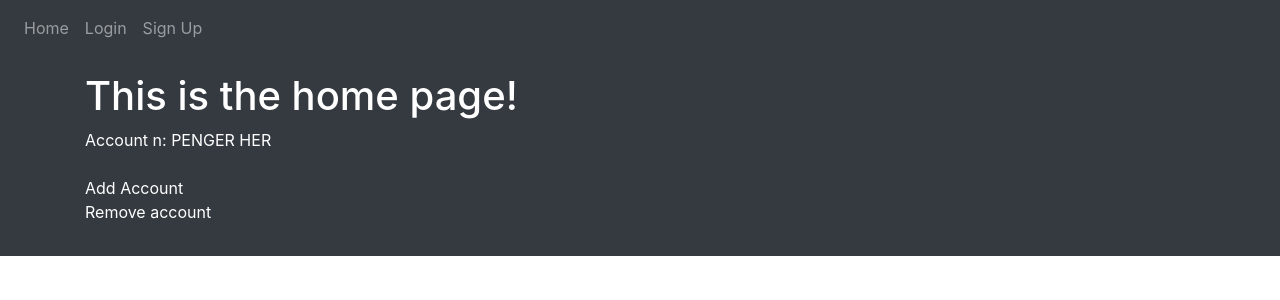
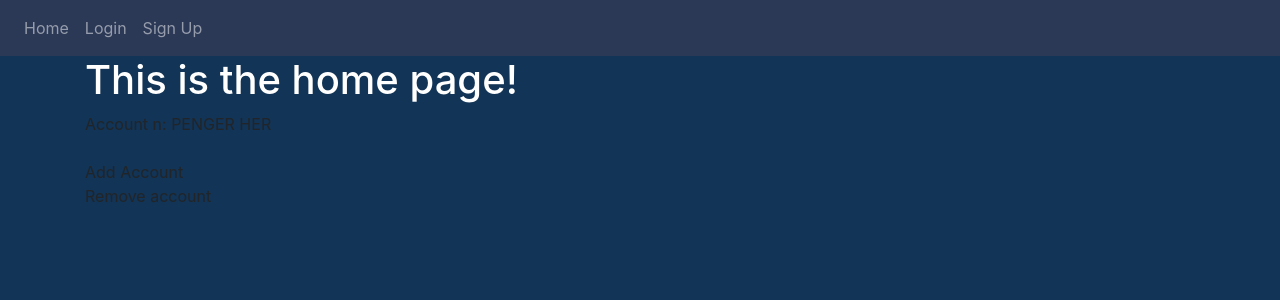
Before and after one commit to MatiasRamsland01/Banking-Website, a Flask app: page / in a window 1280 px wide. Shown: the top 300 px of the page. Run offline with Flask 2, Linux system fonts and the light colour scheme; some libraries are stand-ins or nearby versions.

Commit message:
base and main

```diff
--- a/website/templates/base.html
+++ b/website/templates/base.html
@@ -20,7 +20,7 @@
 </head>
 <body>
   <!--Example on using bootstrap to create a navbar. Front-end programmers can modify this.-->
-  <nav class="navbar navbar-expand-lg navbar-dark bg-dark">
+  <nav class="navbar navbar-expand-lg navbar-dark" style="background-color: #2B3856;">
     <button
       class="navbar-toggler"
       type="button"
@@ -38,23 +38,13 @@
     </div>
   </nav>
 
-  <div class="p-3 mb-2 bg-dark text-white">
-    {% with messages = get_flashed_messages(with_categories=true) %} {% if
-      messages %} {% for category, message in messages %} {% if category ==
-      'error' %}
-      <div class="alert alert-danger alert-dismissible fade show" role="alert">
-        {{ message }}
-        <button type="button" class="close" data-dismiss="alert" aria-label="Close">
-          <span aria-hidden="true">&times;</span>
-        </button>
-      </div>
-      {% endif %} {% endfor %} {% endif %} {% endwith %}
 
-
-    <div class="container">
+<div style="background-color: #123456;">
+  <div class="container">
     {% block body %}{% endblock %} <!--This is where you edit the body in each template-->
     </div>
 </div>
+
   <!-- Links to scripts so that we import javascript functions and don't have to write javascript and CSS. Search bootstrap on google for info-->
   <script
       src="https://code.jquery.com/jquery-3.2.1.slim.min.js"
@@ -72,4 +62,9 @@
       crossorigin="anonymous"
     ></script>
 </body>
+<style>
+  body {
+    background-color: #123456;
+  }
+</style>
 </html>
--- a/website/templates/home.html
+++ b/website/templates/home.html
@@ -2,7 +2,7 @@
 <!--Takes the code from base but overwrites it with the code you type in here-->
 {% block title %}<h1> Home </h1>{% endblock %}
 {% block body %}
-<h1>
+<h1 style="color: white;">
   This is the home page!
 </h1>
 
```
